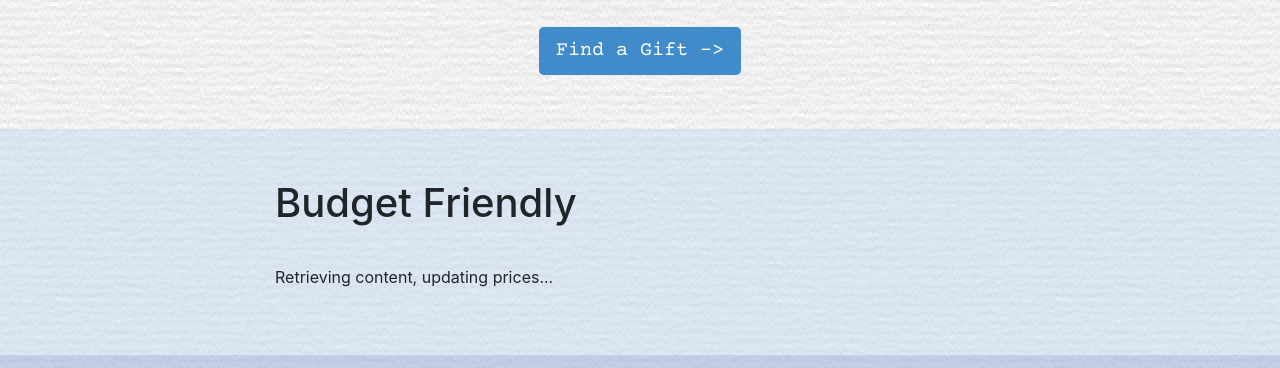
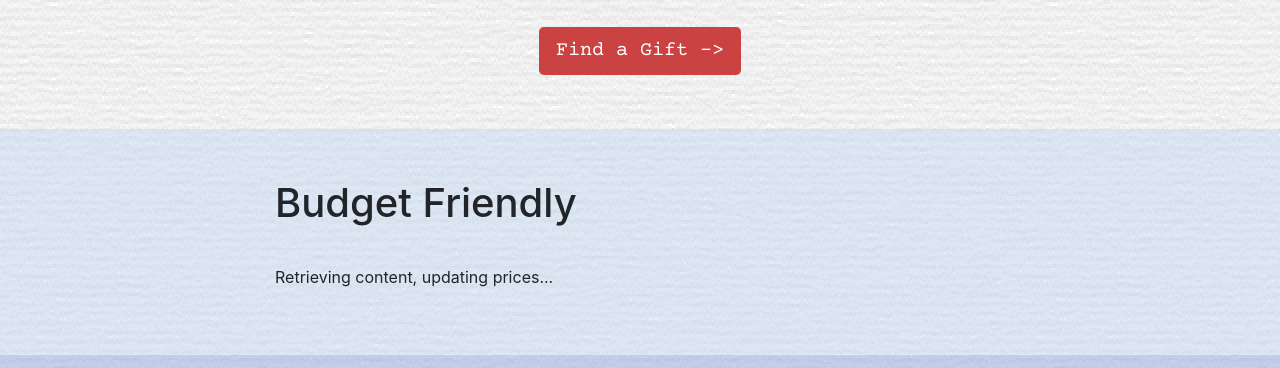
Before and after one commit to awberez/stuffalexwants, a website with bundled scripts: page public/index.html in a window 1280 px wide. Shown: the part 732-1100 px from the top of the page. Built offline with nearby package versions, Linux system fonts and the light colour scheme; files whose address does not match are found by name; a web font is replaced by a local one.

Commit message:
cosmetic fixes

```diff
--- a/public/css/style.css
+++ b/public/css/style.css
@@ -89,9 +89,9 @@ body {
 	float: left;
 }
 
-.main-btn{ background:#428bca; border-color:#428bca; color:#fff;}
+.main-btn{ background:#ca4242; border-color:#ca4242; color:#fff;}
 
-.main-btn:hover{ background:#205b8e; color:#fff;}
+.main-btn:hover{ background:#8e2020; color:#fff;}
 
 .row {
   padding-right: 0px;
```
